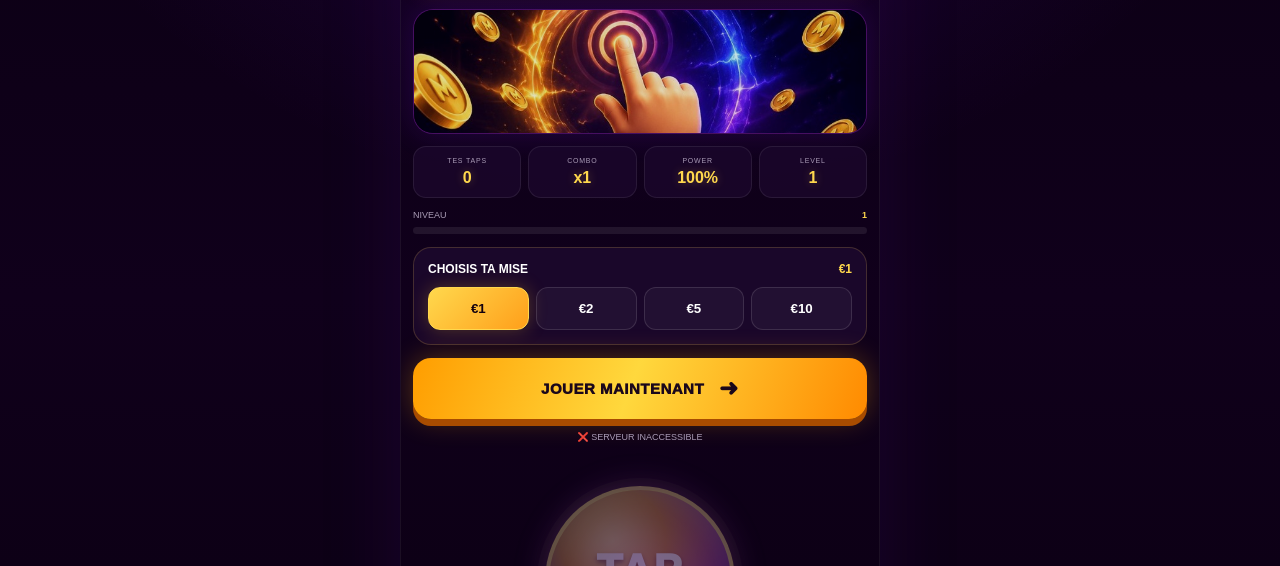
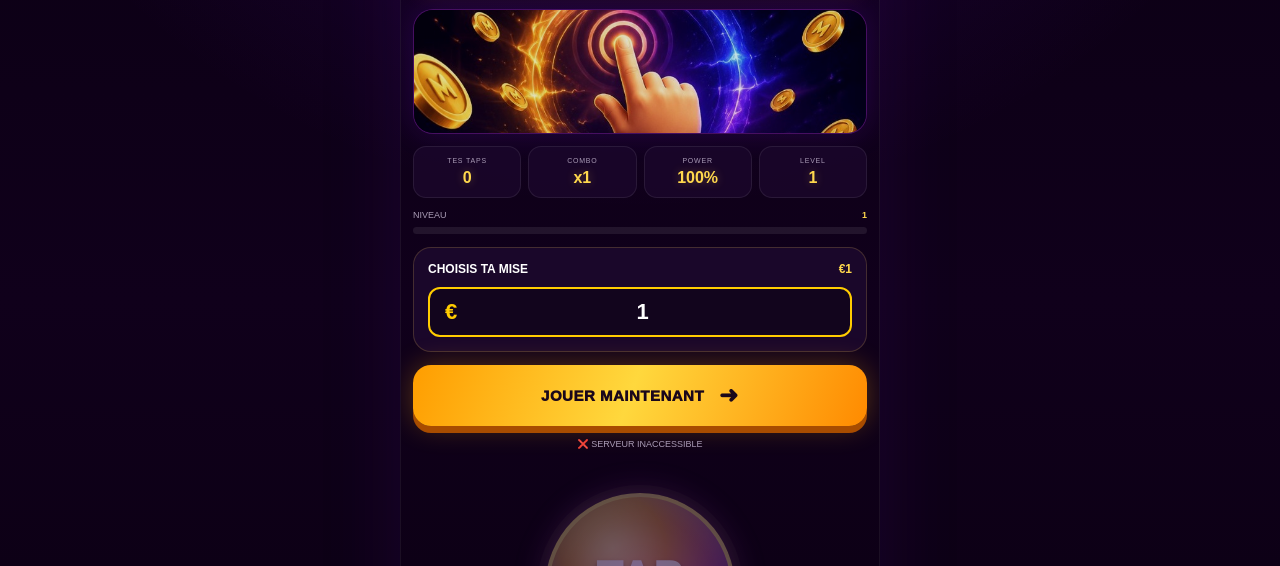
Before and after one commit to cryptochaouki-droid/miltape-backend, a website: page index.html in a window 1280 px wide. Shown: the part 534-1100 px from the top of the page. Drawn offline with Linux system fonts and the light colour scheme; no server answers.

Commit message:
Add custom bet input field and update logic
Replaced predefined bet buttons with a custom input field for user-defined bets.

```diff
--- a/index.html
+++ b/index.html
@@ -323,7 +323,7 @@
 
 
     <!-- =====================================================
-         CHOIX DE MISE
+         CHOIX DE MISE LIBRE
     ====================================================== -->
 
     <section class="bet-section">
@@ -343,43 +343,20 @@
         </div>
 
 
-        <div class="bet-buttons">
-
-            <button
-                class="bet-button selected"
-                data-bet="1"
-                type="button"
-            >
-                €1
-            </button>
-
-
-            <button
-                class="bet-button"
-                data-bet="2"
-                type="button"
-            >
-                €2
-            </button>
-
-
-            <button
-                class="bet-button"
-                data-bet="5"
-                type="button"
-            >
-                €5
-            </button>
-
-
-            <button
-                class="bet-button"
-                data-bet="10"
-                type="button"
-            >
-                €10
-            </button>
-
+        <!-- CHAMP DE SAISIE LIBRE DE LA MISE -->
+        <div style="margin-top: 10px;">
+            <div style="display: flex; align-items: center; justify-content: center; background: rgba(0, 0, 0, 0.3); border: 2px solid #ffcc00; border-radius: 12px; padding: 10px 15px;">
+                <span style="color: #ffcc00; font-size: 22px; font-weight: bold; margin-right: 8px;">€</span>
+                <input
+                    id="customBetInput"
+                    type="number"
+                    min="0.1"
+                    step="0.1"
+                    value="1"
+                    placeholder="Entre ta mise"
+                    style="background: transparent; border: none; color: #ffffff; font-size: 22px; font-weight: bold; width: 100%; outline: none; text-align: center;"
+                >
+            </div>
         </div>
 
     </section>
@@ -716,6 +693,22 @@ document.addEventListener(
     "DOMContentLoaded",
     function () {
 
+        // Synchroniser le champ de mise libre avec l'affichage de la mise
+        const customBetInput = document.getElementById("customBetInput");
+        const selectedBetSpan = document.getElementById("selectedBet");
+        const entryBetSpan = document.getElementById("entryBet");
+
+        if (customBetInput) {
+            customBetInput.addEventListener("input", function () {
+                let val = customBetInput.value;
+                if (val === "" || isNaN(val)) val = "0";
+
+                // Mettre à jour les textes d'affichage de la mise
+                if (selectedBetSpan) selectedBetSpan.textContent = "€" + val;
+                if (entryBetSpan) entryBetSpan.textContent = "€" + val;
+            });
+        }
+
         // Remplir automatiquement le champ pseudo s'il est déjà enregistré en mémoire
         const savedName = localStorage.getItem("miltape_player_name");
         const nameInput = document.getElementById("customPlayerName");
```
